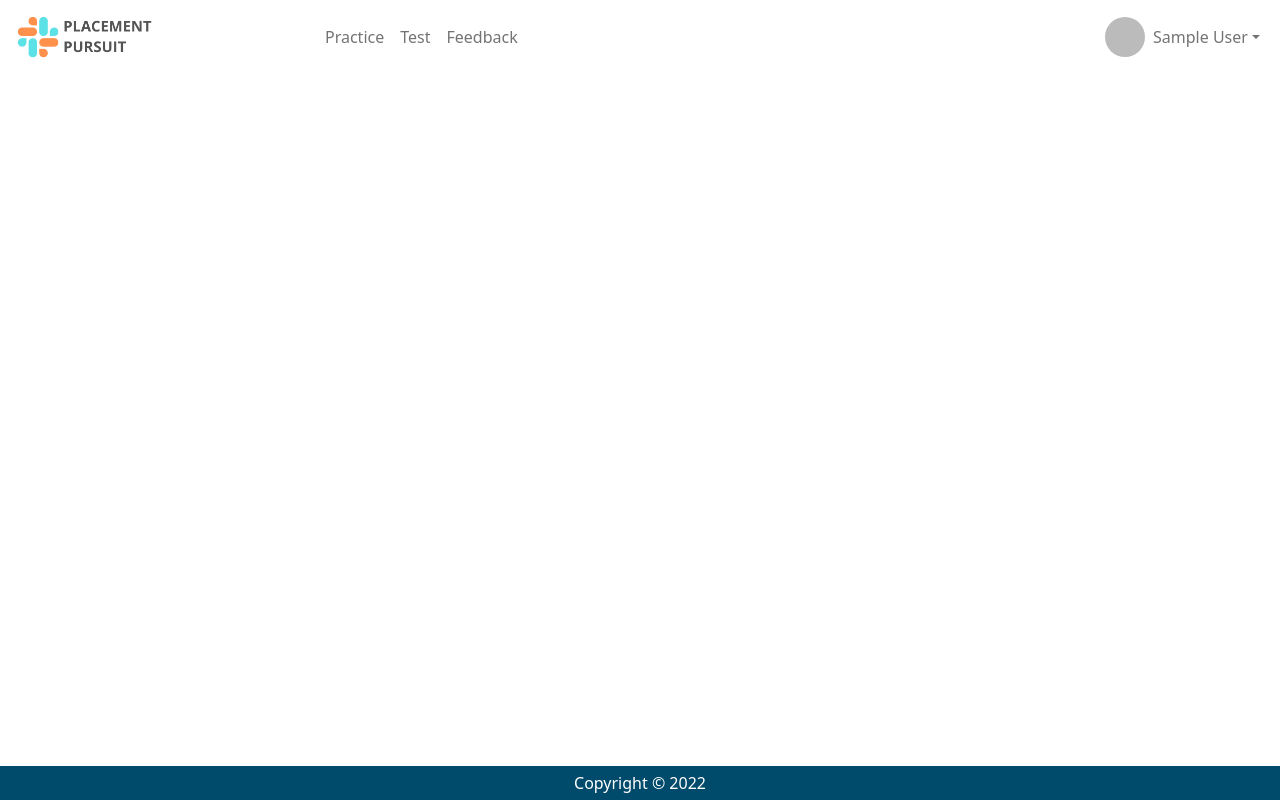
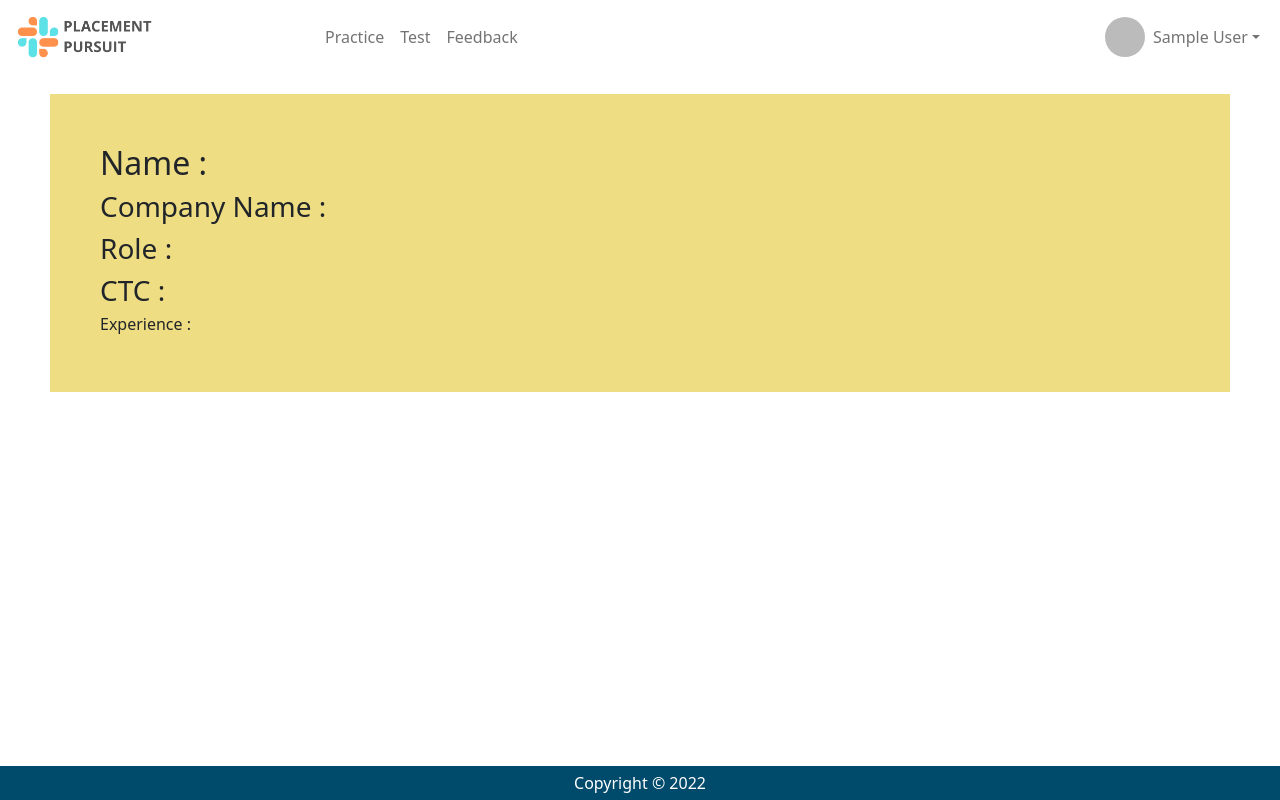
Before and after one commit to amrithesh-rao/PlacementPursuit, a React (Create React App) app: page /feedback/1 in a window 1280 px wide. Built offline with nearby package versions, Linux system fonts and the light colour scheme; no server answers; the database is empty; sample sign-in values are in the browser's storage.

Commit message:
added basic css for feedback reprt

```diff
--- a/src/App.css
+++ b/src/App.css
@@ -275,3 +275,16 @@ div[role="progressbar"]::before {
 .btn-outline-primary:active:focus {
     box-shadow: 0 0 0 0 rgb(0 0 0 / 0%) !important;
 }
+
+.feedbox{
+    background-color: white;
+}
+
+.feedreportbox{
+    background-color: #EEDD82;
+    padding: 50px;
+    margin-top: 20px ;
+    margin-right: 50px;
+    margin-left: 50px;
+    margin-bottom: 10px;
+}
--- a/src/components/FeedbackReport.js
+++ b/src/components/FeedbackReport.js
@@ -1,12 +1,10 @@
 import React, { useEffect, useState } from "react";
 import NavBar from "./NavBar";
 import Footbar from "./Footbar";
-import SubPracticeCard from "./SubPracticeCard"
 import './Search.js';
 import { db } from "../firebase";
 import { doc, getDoc } from "firebase/firestore";
 import { useParams } from "react-router-dom";
-import { useNavigate } from "react-router-dom";
 
 
 export default function FeedbackReport(){
@@ -56,18 +54,17 @@ console.log(feedbackInfo);
 return(
   <>
   <NavBar/>
-  <div >
-  <div >
+  <div className="feedbox" >
 
-          <div >
-            <h2> { feedbackInfo.name } </h2>
-            <p>{ feedbackInfo.company_name } </p>
-            <p>{ feedbackInfo.role } </p>
-            <p>{ feedbackInfo.ctc } </p>
-            <p>{ feedbackInfo.experience } </p>
+        <div className="feedreportbox">
+            <h2> Name : { feedbackInfo.name } </h2>
+            <h3> Company Name :{ feedbackInfo.company_name } </h3>
+            <h3> Role : { feedbackInfo.role } </h3>
+            <h3>CTC : { feedbackInfo.ctc } </h3>
+            <h6> Experience : { feedbackInfo.experience } </h6>
         </div>
-        </div>
-      </div>
+  </div>
+
   <Footbar class="footBar-bottom"/>
   </>
 )
--- a/src/components/Search.js
+++ b/src/components/Search.js
@@ -27,6 +27,11 @@ export default function SearchBar() {
     }
     // navigate('/feedback/'+{state:{name:pt}})
   }
+  const handleSubmit = event => {
+    event.preventDefault();
+
+    console.log('form submitted ✅');
+  };
   console.log(company_name)
     return(
       <>
@@ -35,9 +40,9 @@ export default function SearchBar() {
         <img className="feedback-img"  src={FeedbackImg} alt="First slide" />
       </div>
       <div>
-      <form className='box'>
-        <input type='text' className='search' onChange={(e)=>{pt = e.target.value}} placeholder='Search Feedback' required/>
-        <button type='button' className='search-btn' onClick={filter}>Search</button>
+      <form className='box' onSubmit={handleSubmit}>
+        <input type='text' className='search' onChange={(e)=>{pt = e.target.value}}  placeholder='Search Feedback' required/>
+        <button type='submit' className='search-btn' onClick={filter} >Search</button>
       </form>
     </div>
 
```
